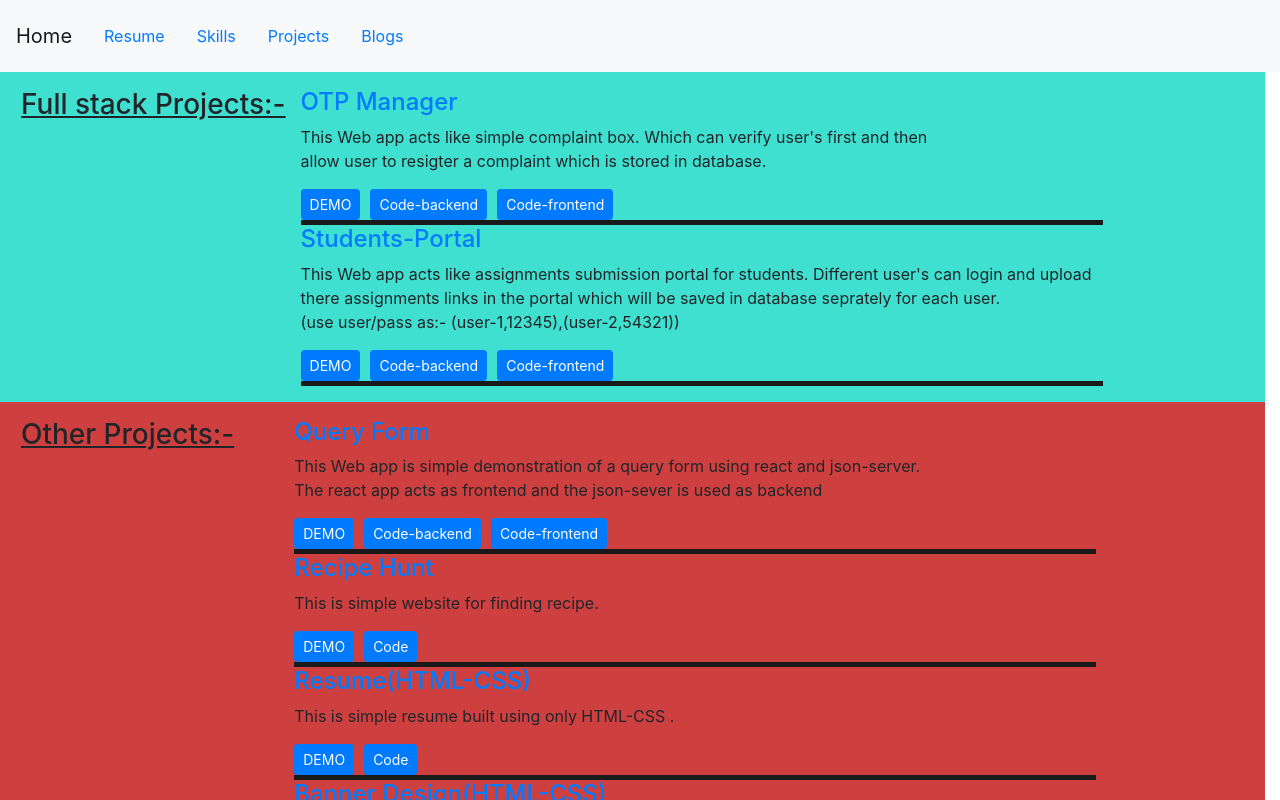
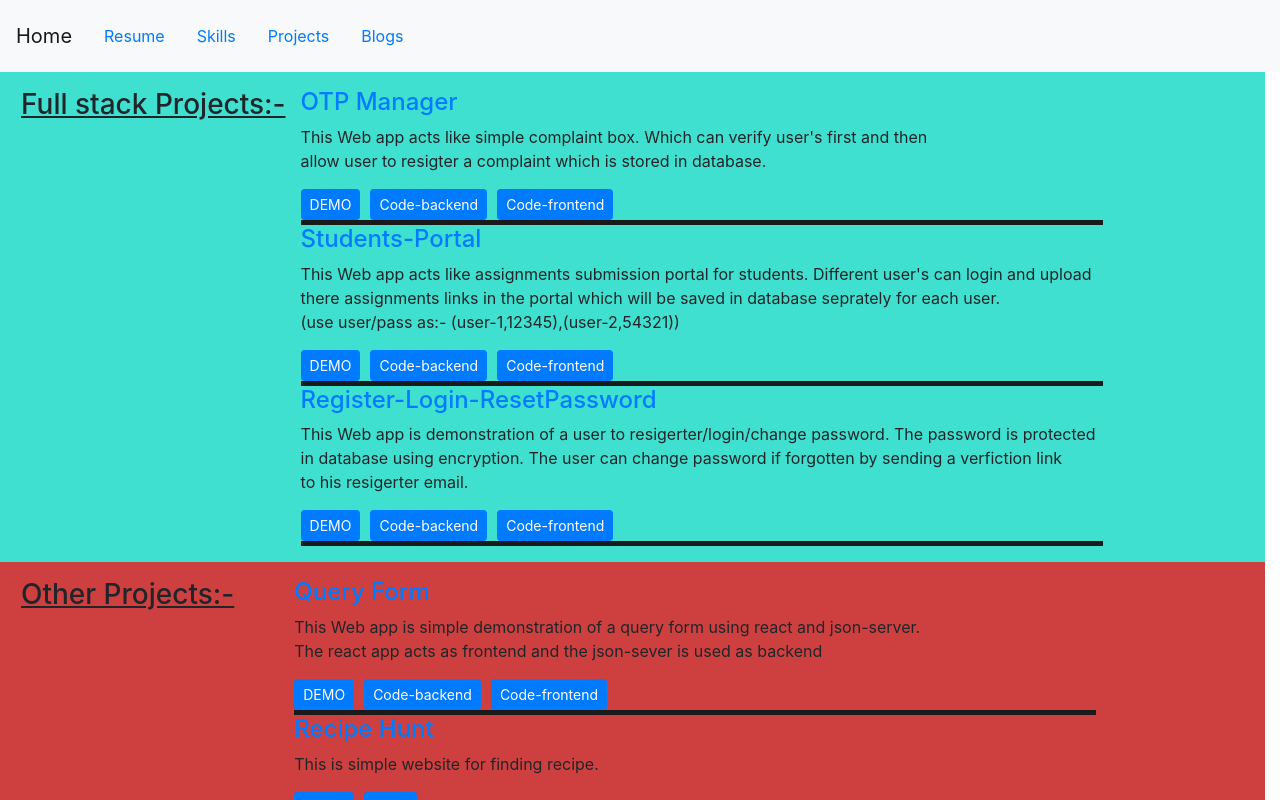
Before and after one commit to Adigujar/Portfolio, a React (Create React App) app: page /projects in a window 1280 px wide. Shown: the top 800 px of the page. Built offline with nearby package versions, Linux system fonts and the light colour scheme; the HTML template or start-up script is replaced by a standard one.

Commit message:
Update projects.js

```diff
--- a/src/components/projects.js
+++ b/src/components/projects.js
@@ -46,6 +46,25 @@ function Projects() {
                         <a href="https://github.com/Adigujar/Student-portal-backend" target="_blank" rel="noreferrer">
                         <button type="submit" className="btn btn-primary btn-sm pos1">Code-backend</button></a>
                         <a href="https://github.com/Adigujar/Student-Portal_frontend" target="_blank" rel="noreferrer">
+                        <button type="submit" className="btn btn-primary btn-sm pos2">Code-frontend</button></a>
+                        </div>
+
+                        <div className="bor">
+                        <h4>
+                            <a href="https://606de12e0a14100d5ade700d--happy-euler-1bb893.netlify.app/" target="_blank" rel="noreferrer">
+                                Register-Login-ResetPassword
+                            </a>
+                        </h4>
+                        <p>
+                            This Web app is demonstration of a user to resigerter/login/change password. The password is protected <br></br>
+                            in database using encryption. The user can change password if forgotten by sending a verfiction link<br></br>
+                            to his resigerter email.
+                        </p>
+                        <a href="https://606de12e0a14100d5ade700d--happy-euler-1bb893.netlify.app/" target="_blank" rel="noreferrer">
+                        <button type="submit" className="btn btn-primary btn-sm "> DEMO</button></a>
+                        <a href="https://github.com/Adigujar/login-reset-password" target="_blank" rel="noreferrer">
+                        <button type="submit" className="btn btn-primary btn-sm pos1">Code-backend</button></a>
+                        <a href="https://github.com/Adigujar/login-reset-password-frontend" target="_blank" rel="noreferrer">
                         <button type="submit" className="btn btn-primary btn-sm pos2">Code-frontend</button></a>
                         </div>
                     </div>
```
